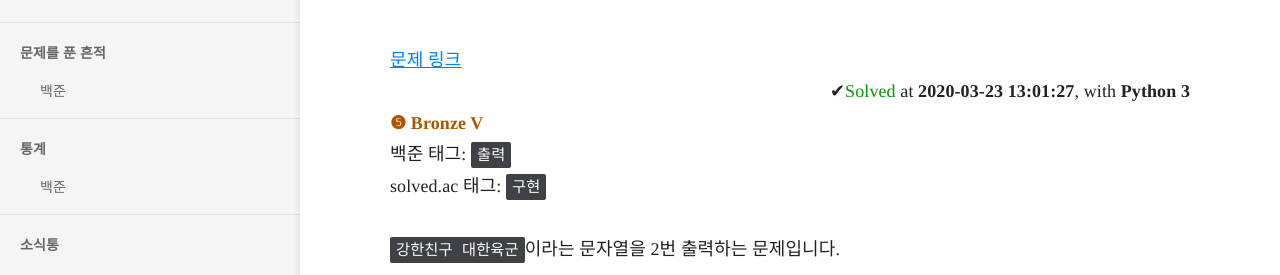
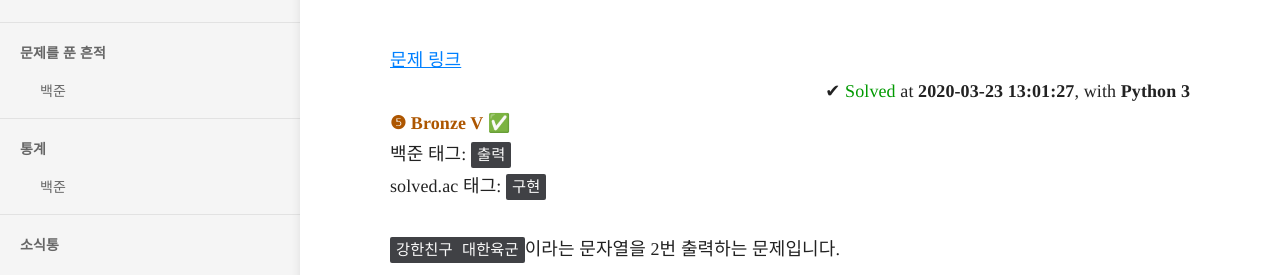
Before and after one commit to Orb-H/nojam, a Jekyll site: the page built from docs/_docs/nojam/10718.md, in a window 1280 px wide. Shown: the part 147-422 px from the top of the page. Built offline with Jekyll 4.4.1, drawn with Linux system fonts in a browser that asks for light colours.

Commit message:
edit solve_solved_not_set indicating method

```diff
--- a/docs/_layouts/nojam.html
+++ b/docs/_layouts/nojam.html
@@ -3,17 +3,16 @@
 ---
 
 <a href="http://noj.am/{{ page.solve_num }}">문제 링크</a>
-<div align=right>{% if page.solve_exclude != nil %}❌<font color="#f00">Not Solved</font>{% else %}✔<font color="#090">Solved</font> at <b>{{ page.solve_date | date: "%Y-%m-%d %H:%M:%S" }}</b>, with <b>{{ page.solve_lang.name }}</b>{% endif %}</div>
+<div align=right>{% if page.solve_exclude != nil %}❌<font color="#f00"> Not Solved</font>{% else %}✔<font color="#090"> Solved</font> at <b>{{ page.solve_date | date: "%Y-%m-%d %H:%M:%S" }}</b>, with <b>{{ page.solve_lang.name }}</b>{% endif %}</div>
 {% assign diff = site.data.nojam_diff %}
 {% assign num = page.solve_diff %}
 <div class="diff_{{ diff[num].class }}">
-{% if page.solve_solved_not_set %}<strike>{% endif %}
-&#{{ num | minus: 1 | modulo: 5 | plus: 10102 }}; {{ diff[num].text }}</div>
-{% if page.solve_solved_not_set %}</strike>{% endif %}
+&#{{ num | minus: 1 | modulo: 5 | plus: 10102 }}; {{ diff[num].text }}
+{% unless page.solve_solved_not_set %}✅{% endunless %}
 </div>
 {% if page.solve_tag or page.solve_solved_tag %}<p>
 {% if page.solve_tag %}백준 태그: {% for tag in page.solve_tag %}<code>{{ tag }}</code> {% endfor %}<br/>{% endif %}
-{% if page.solve_solved_tag %}{% if page.solve_solved_not_set %}<strike>{% endif %}solved.ac 태그: {% if page.solve_solved_not_set %}</strike>{% endif %}{% for tag in page.solve_solved_tag %}<code>{{ tag }}</code> {% endfor %}{% endif %}
+{% if page.solve_solved_tag %}solved.ac 태그: {% for tag in page.solve_solved_tag %}<code>{{ tag }}</code> {% endfor %}{% endif %}
 </p>{% endif %}
 <p>
 </p>
```
